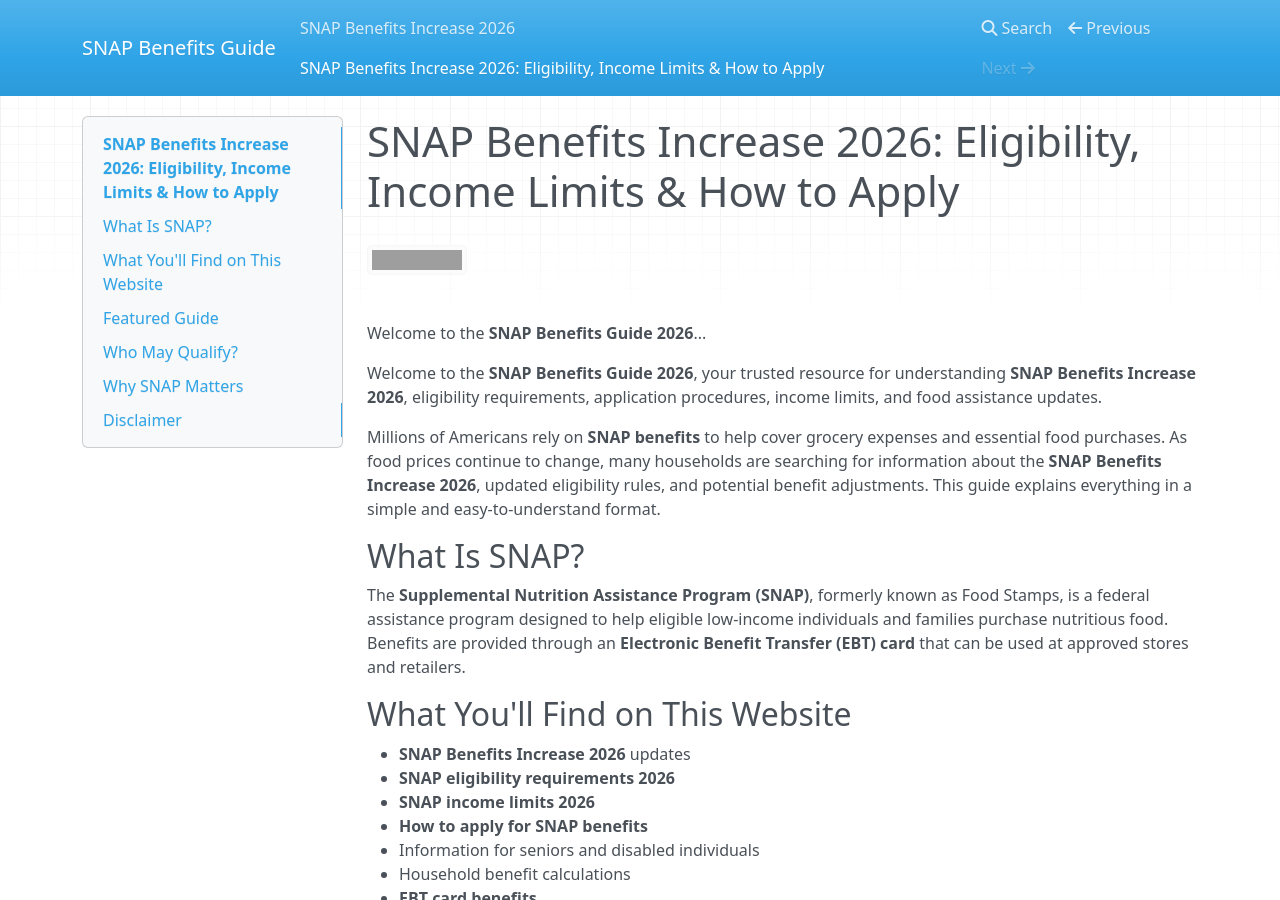
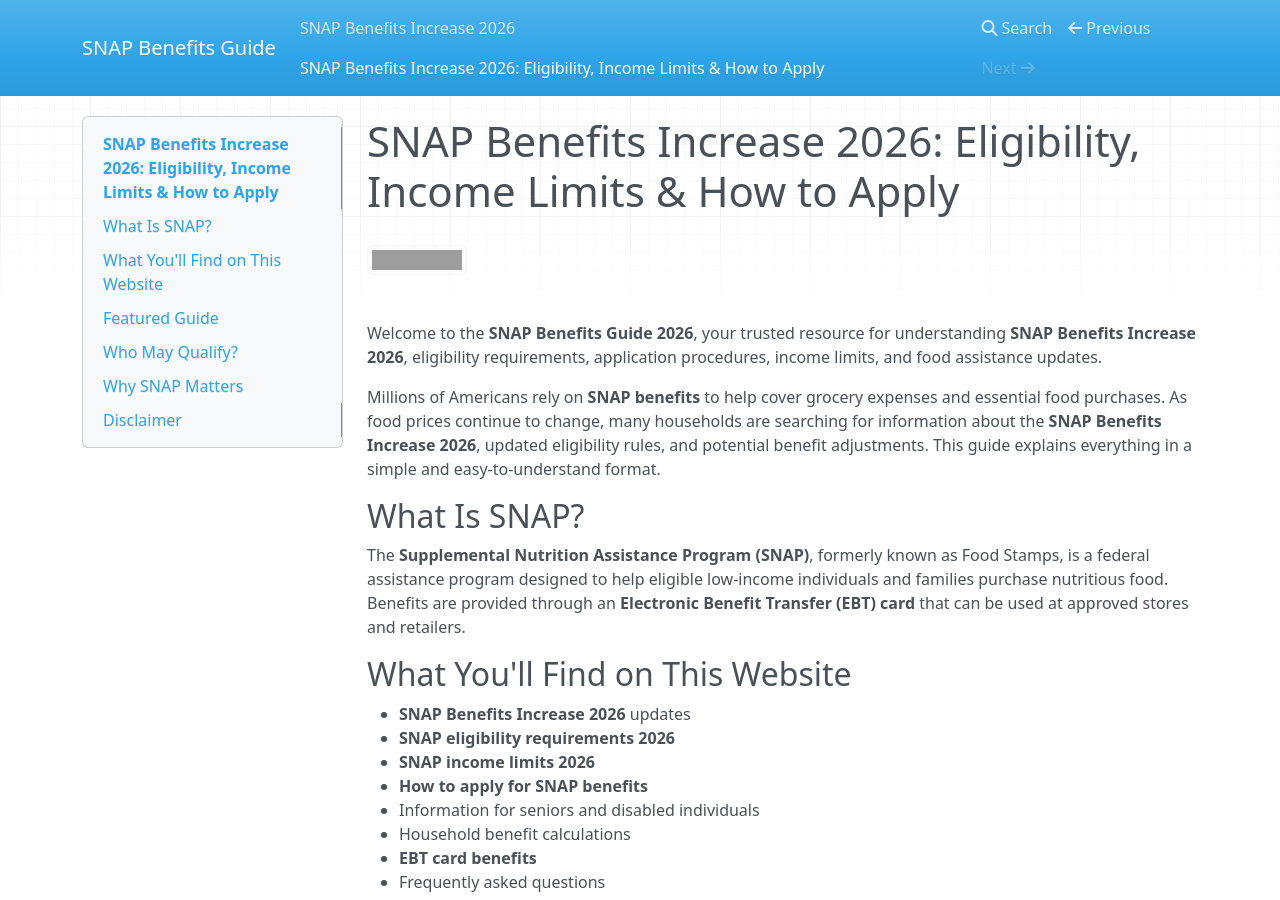
Before and after one commit to primecastzone/SNAP-Benefits-Increase-2026, an MkDocs documentation site: the page built from docs/SNAP-Benefits-Increase-2026.md, in a window 1280 px wide and 900 px high. Built offline with MkDocs 1.6.1, drawn with Linux system fonts in a browser that asks for light colours; nearby versions of some CDN libraries; grey boxes are pictures that could not be loaded.

Commit message:
Update SNAP-Benefits-Increase-2026.md

```diff
--- a/docs/SNAP-Benefits-Increase-2026.md
+++ b/docs/SNAP-Benefits-Increase-2026.md
@@ -1,8 +1,6 @@
 # SNAP Benefits Increase 2026: Eligibility, Income Limits & How to Apply
 
 [![CHECK SNAP ELIGIBILITY](https://img.shields.io/badge/CHECK_SNAP_ELIGIBILITY_2026-CLICK_HERE-success?style=for-the-badge)](#[who-may-qualify](https://www.google.com/url?q=https%3A%2F%2Fbcetsamba.in%2Fsnap-benefits-increase-2026%2F&sa=D&sntz=1&usg=AOvVaw0gd-7EnQiQWg1bxigdTBvp))
-
-Welcome to the **SNAP Benefits Guide 2026**...
 
 Welcome to the **SNAP Benefits Guide 2026**, your trusted resource for understanding **SNAP Benefits Increase 2026**, eligibility requirements, application procedures, income limits, and food assistance updates.
 
```
